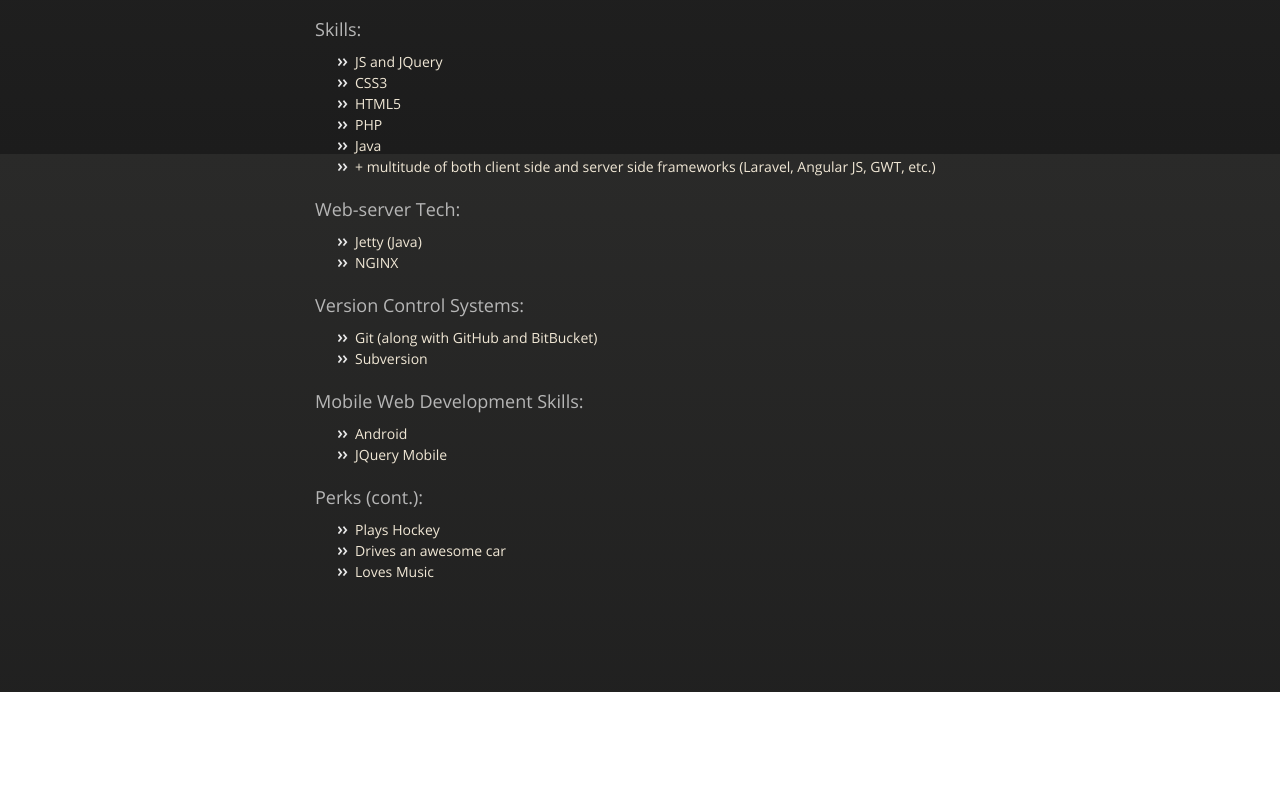
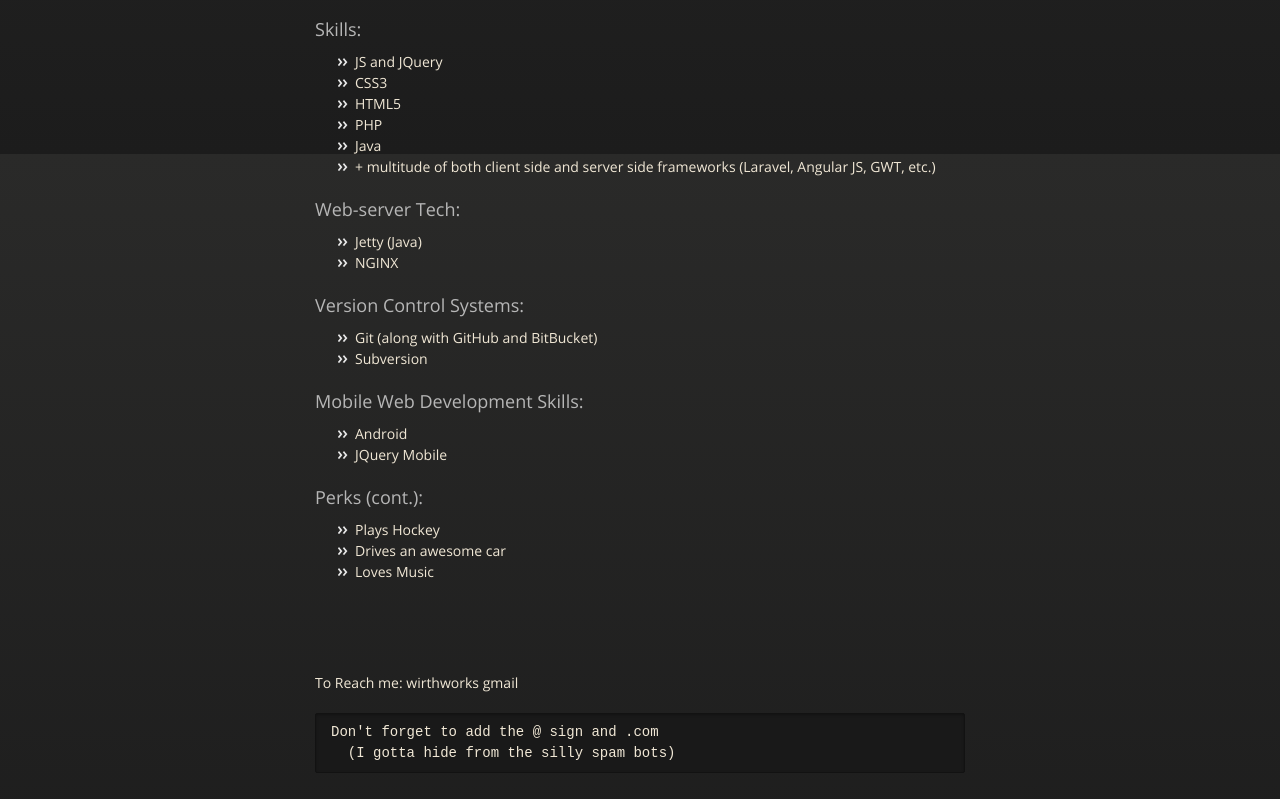
Before and after one commit to WirthWorks/wirthworks.github.io, a plain HTML site: page index.html in a window 1280 px wide. Shown: the part 646-1445 px from the top of the page. Before the commit the page ends 1338 px from the top, so only its background shows below. Drawn offline with nearby package versions, Linux system fonts and the light colour scheme.

Commit message:
Added Email

```diff
--- a/index.html
+++ b/index.html
@@ -118,7 +118,9 @@ rate: 40/hr</pre>
 <li>Loves Music</li>
 </ul>
       </section>
-
+<p>To Reach me: wirthworks gmail<pre>Don't forget to add the @ sign and .com
+  (I gotta hide from the silly spam bots)
+</pre></p>
     </div>
     <!--[if !IE]><script>fixScale(document);</script><![endif]-->
 
```
